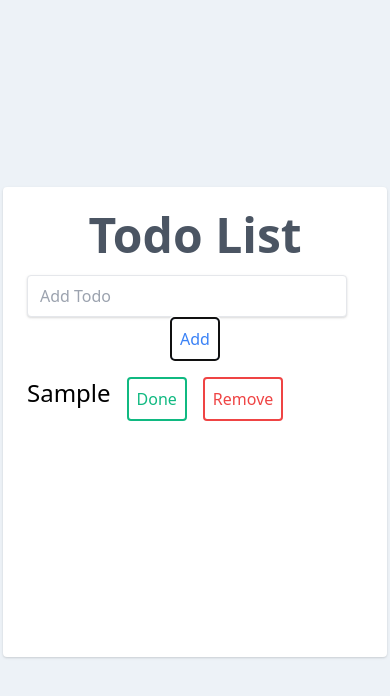
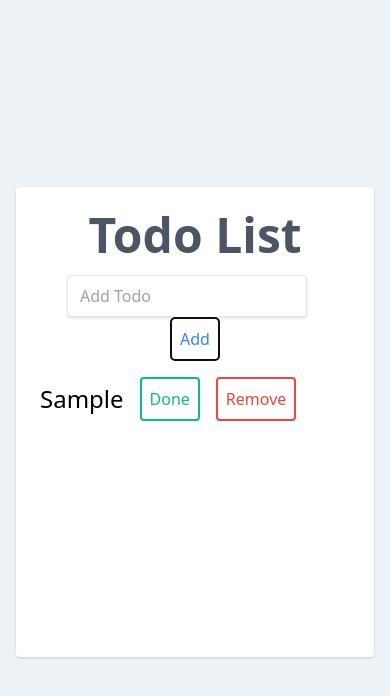
Before and after one commit to Azizsige/tailwind-todo, a website: page index.html in a window 390 px wide. Both pictures are taken after typing "Sample" into the empty fields and a click on the button "Add". Drawn offline with Linux system fonts and the light colour scheme.

```diff
--- a/index.html
+++ b/index.html
@@ -30,7 +30,7 @@
           <h1 class="text-gray-600 text-5xl text-center font-bold">
             Todo List
           </h1>
-          <div class="md:flex mt-4 w-full text-center">
+          <div class="sm:flex mt-4 w-full text-center">
             <input
               id="input"
               class="
@@ -38,8 +38,8 @@
                 appearance-none
                 border
                 rounded
-                w-80
-                md:w-full
+                w-60
+                sm:w-full
                 py-2
                 px-3
                 mr-4
--- a/public/js/app.js
+++ b/public/js/app.js
@@ -52,10 +52,10 @@
 function newContent(el) {
   content.innerHTML += `<div
   id="todoEl"
-  class="flex mb-4 justify-evenly md:items-center md:justify-between"
+  class="flex mb-4 justify-evenly items-center sm:justify-between"
   data-todo-number="${idNum += 1}"
 >
-  <div class="todo-text w-48 md:w-96 h-auto text-2xl">
+  <div class="todo-text w-48 sm:w-96 h-auto text-2xl">
     <p class="break-words">
     ${el}
     </p>
```
Also changed, not shown: public/css/style.css.
